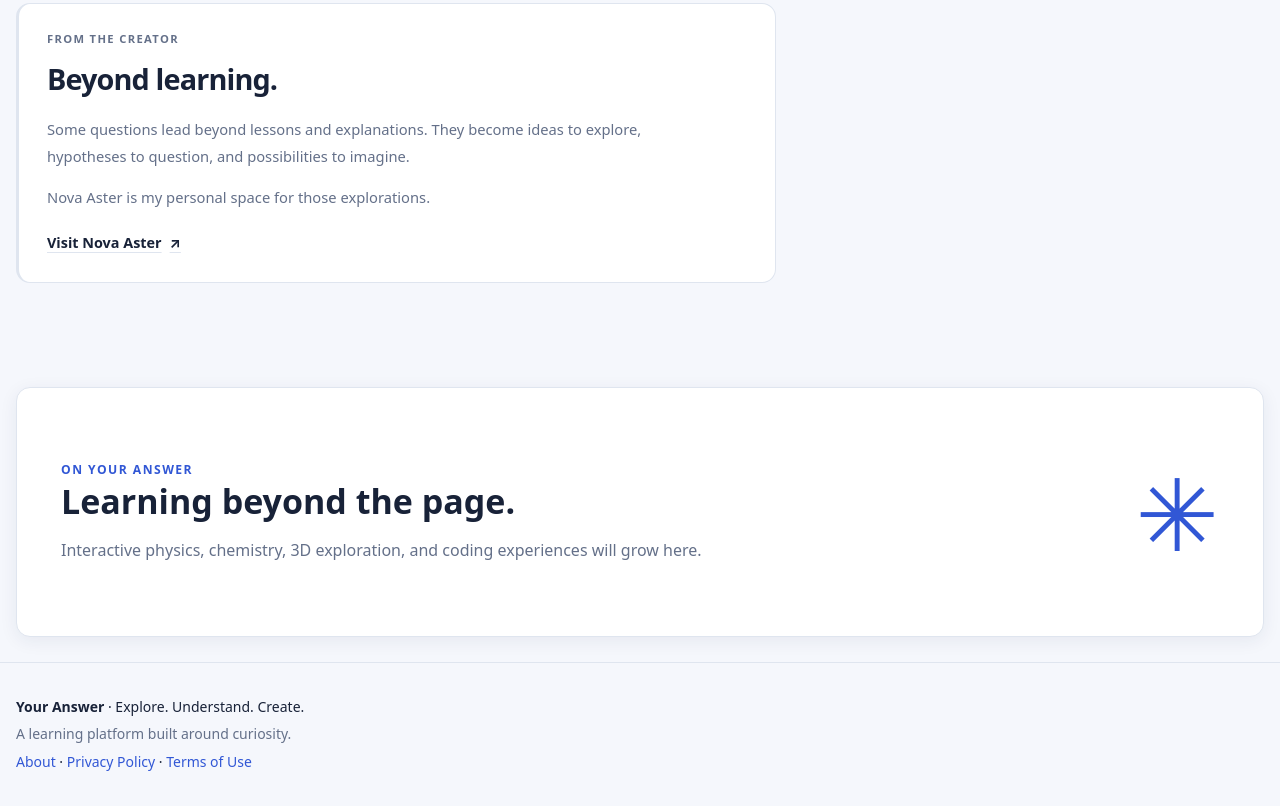
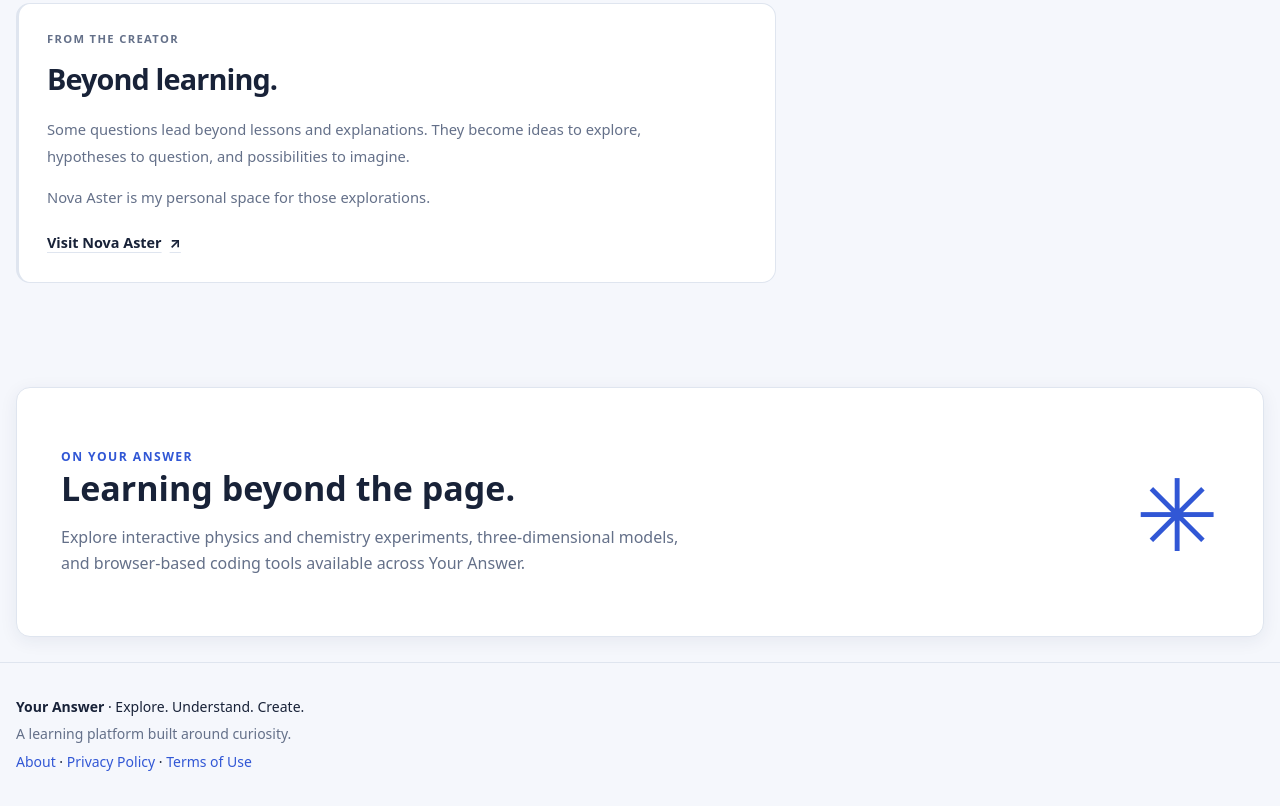
Before and after one commit to harshyadav28082008-prog/Your-Answer, a plain HTML site: page index.html in a window 1280 px wide. Shown: the part 2746-3552 px from the top of the page. Drawn offline with Linux system fonts and the light colour scheme.

Commit message:
index.html

```diff
--- a/index.html
+++ b/index.html
@@ -360,8 +360,9 @@ and browser-based coding tools.
           <p class="eyebrow">ON YOUR ANSWER</p>
           <h2>Learning beyond the page.</h2>
           <p class="muted">
-            Interactive physics, chemistry, 3D exploration,
-            and coding experiences will grow here.
+          Explore interactive physics and chemistry experiments,
+three-dimensional models, and browser-based coding tools
+available across Your Answer.
           </p>
         </div>
         <span class="lab-symbol" aria-hidden="true">✳</span>
```
